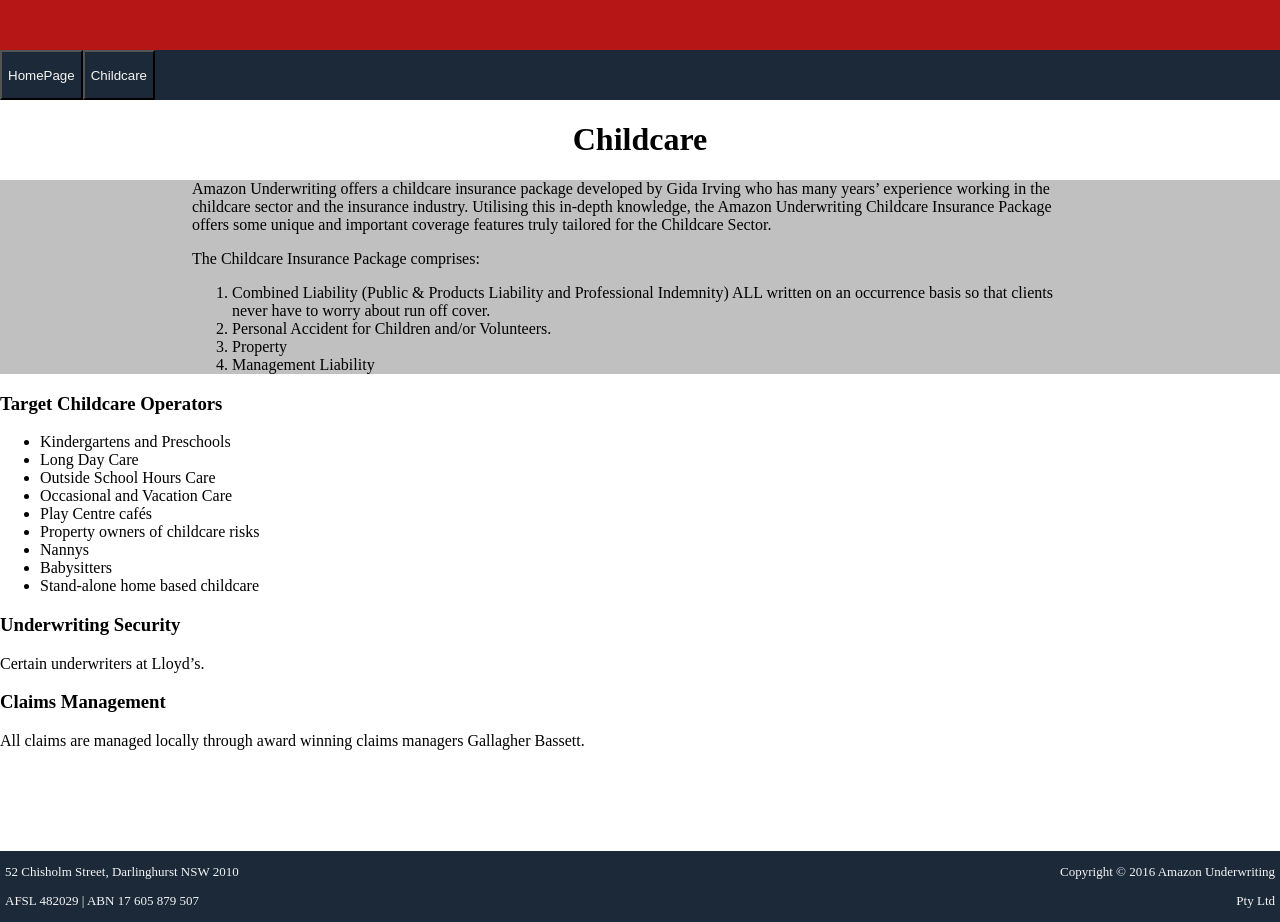
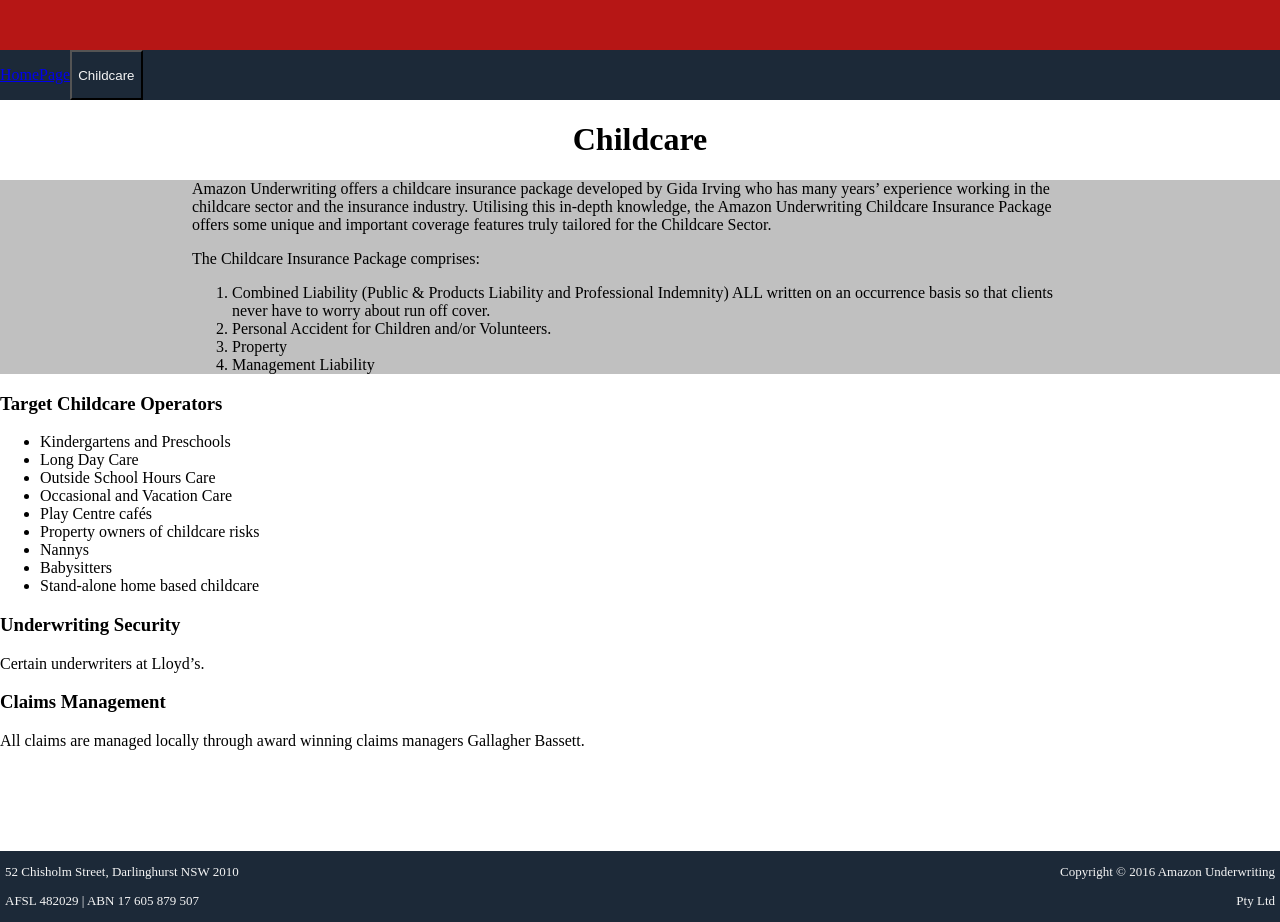
Before and after one commit to ironest/amazon-underwriting-public-frontend, a React (Create React App) app: page /Childcare in a window 1280 px wide. Built offline with nearby package versions, Linux system fonts and the light colour scheme.

Commit message:
changing navbar to a tag without button

```diff
--- a/src/components/Carousel.js
+++ b/src/components/Carousel.js
@@ -5,9 +5,6 @@
 export default () => (
     <div className="carousel" >
   <Carousel dynamicHeight={false} infiniteLoop autoPlay={false} swipeable={true} stopOnHover={true} emulateTouch showThumbs={false} >
-    {/* <div >
-      <img style={{backgroundImage: "url(/public/childcare)"}} />
-    </div> */}
 
     <div className="image-test" >
       <img src={"/childcare.jfif"} alt="" />
@@ -16,7 +13,6 @@
         <p>example text</p>
         <a href="http://www.google.com" target="_blank" rel="noopener noreferrer" >Link Example</a>
       </div>
-      {/* <p style={{position: "fixed"}}>Childcare Newsletter</p> */}
       {/* <img src={process.env.PUBLIC_URL + '/childcare.jfif'} alt="" />  */}
     </div>
     <div style={{backgroundColor:"blue"}}>
--- a/src/components/NavBar.js
+++ b/src/components/NavBar.js
@@ -5,9 +5,9 @@
     render() {
         return (
             <div className="nav-div" >
-                <Link to="/">
-                    <button>HomePage</button>
-                </Link>
+                <a href="/">
+                    HomePage
+                </a>
                 <Link to="/Childcare">
                     <button>Childcare</button>
                 </Link>
--- a/src/styles/App.css
+++ b/src/styles/App.css
@@ -33,6 +33,10 @@
 .nav-div {
     background-color: #1c2938;
     height: 50px;
+}
+
+.nav-div a:hover {
+    background-color: blanchedalmond;
 }
 
 .nav-div button {
@@ -86,6 +90,15 @@
 }
 
 .image-test a {
+    position: absolute;
+    color: black;
+    top: 200px;
+    text-align: end;
+    padding-left: 20px;
+    padding-right: 20px;
+}
+
+.image-test button {
     position: absolute;
     color: black;
     top: 200px;
```
